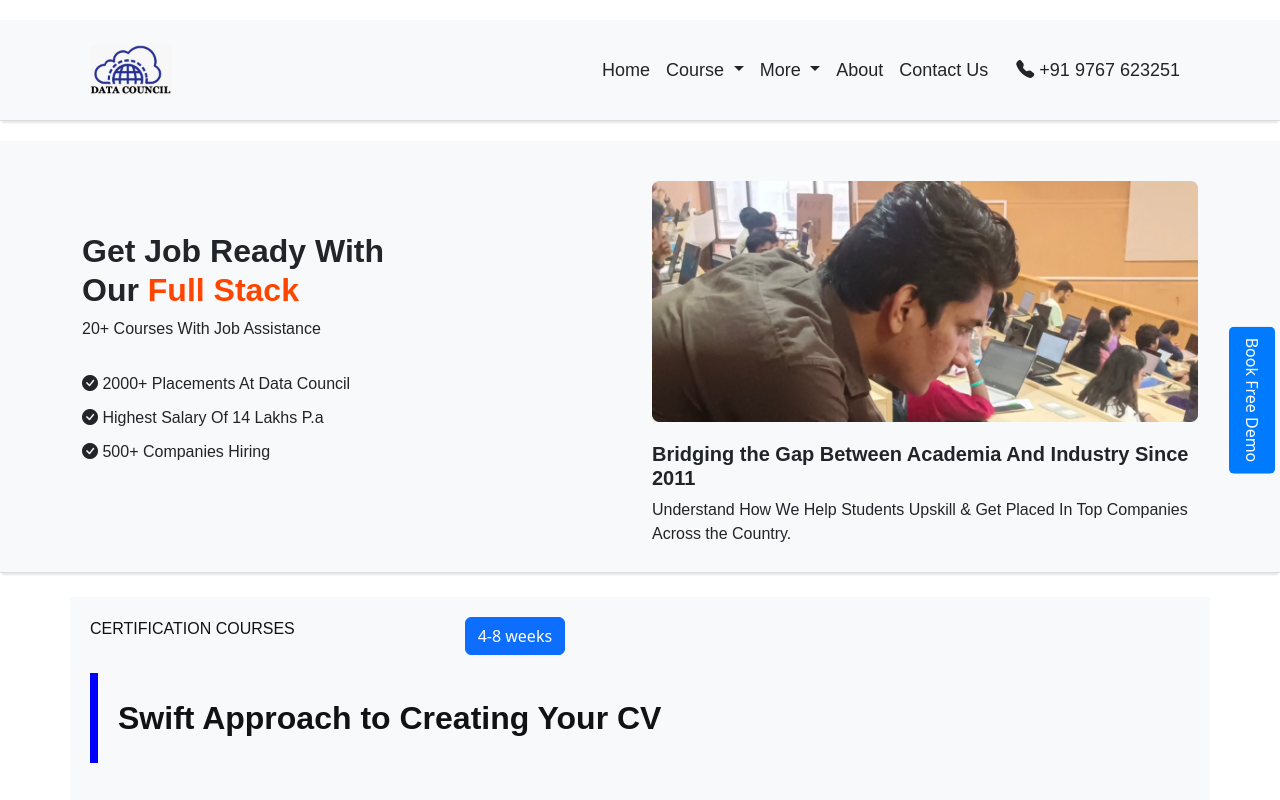
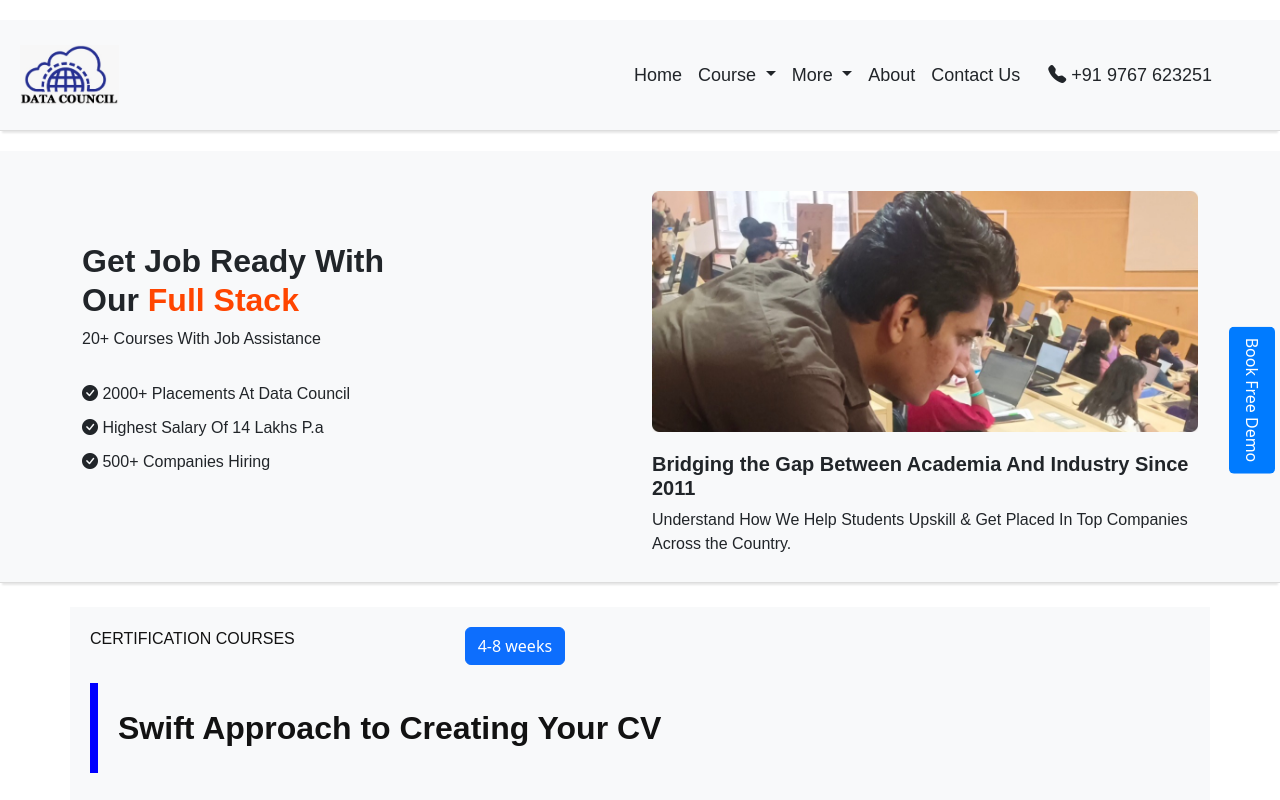
Before and after one commit to Pallavi-Sanjay-Pohekar/Data_Counsel, a plain HTML site: page index.html in a window 1280 px wide. Drawn offline with nearby package versions, Linux system fonts and the light colour scheme.

Commit message:
make all content more responsive

```diff
--- a/index.html
+++ b/index.html
@@ -24,7 +24,7 @@
 
 <body>
     <!-- nav start -->
-    <nav class="navbar navbar-expand-lg navbar-light bg-light shadow-bottom" style="padding-right: 100px; font-family: 'Poppins', sans-serif ; font-size: 18px;">
+    <nav class="navbar navbar-expand-lg navbar-light bg-light shadow-bottom" style=" font-family: 'Poppins', sans-serif ; font-size: 18px;">
         <a class="navbar-brand" href="#">
             <img src="logo1.jpeg" alt="Data Council Logo">
         </a>
@@ -32,7 +32,7 @@
             <span class="navbar-toggler-icon"></span>
         </button>
         <div class="collapse navbar-collapse" style="padding-left: 150px;" id="navbarNav">
-            <ul class="navbar-nav ml-auto">
+            <ul class="navbar-nav ml-auto pr-5">
                 <li class="nav-item">
                     <a class="nav-link text-dark" href="#">Home</a>
                 </li>
@@ -428,7 +428,7 @@
                 <h2>Our students, making us proud everyday! <span>❤️</span></h2>
                 <p>Let our success stories do the talking</p>
             </div>
-            <div class="row">
+            <div class="row gx-5">
                 <div class="col-md-6">
                     <div class="testimonial-card p-4">
                         <div class="d-flex align-items-center">
--- a/style.css
+++ b/style.css
@@ -19,8 +19,9 @@ body {
 }
 
 .navbar-brand img {
-    height: 50px;
-    margin-left: 70px;
+    /* height: 50px; */
+    /* margin-left: 70px; */
+    max-height: 60px;
 }
 
 .navbar-nav .nav-link {
@@ -307,6 +308,9 @@ body {
     font-size: 12px;
 }
 
+
+/* The Data Council Trainings Advantage */
+
 .advantages {
     text-align: center;
     margin-top: 20px;
```
